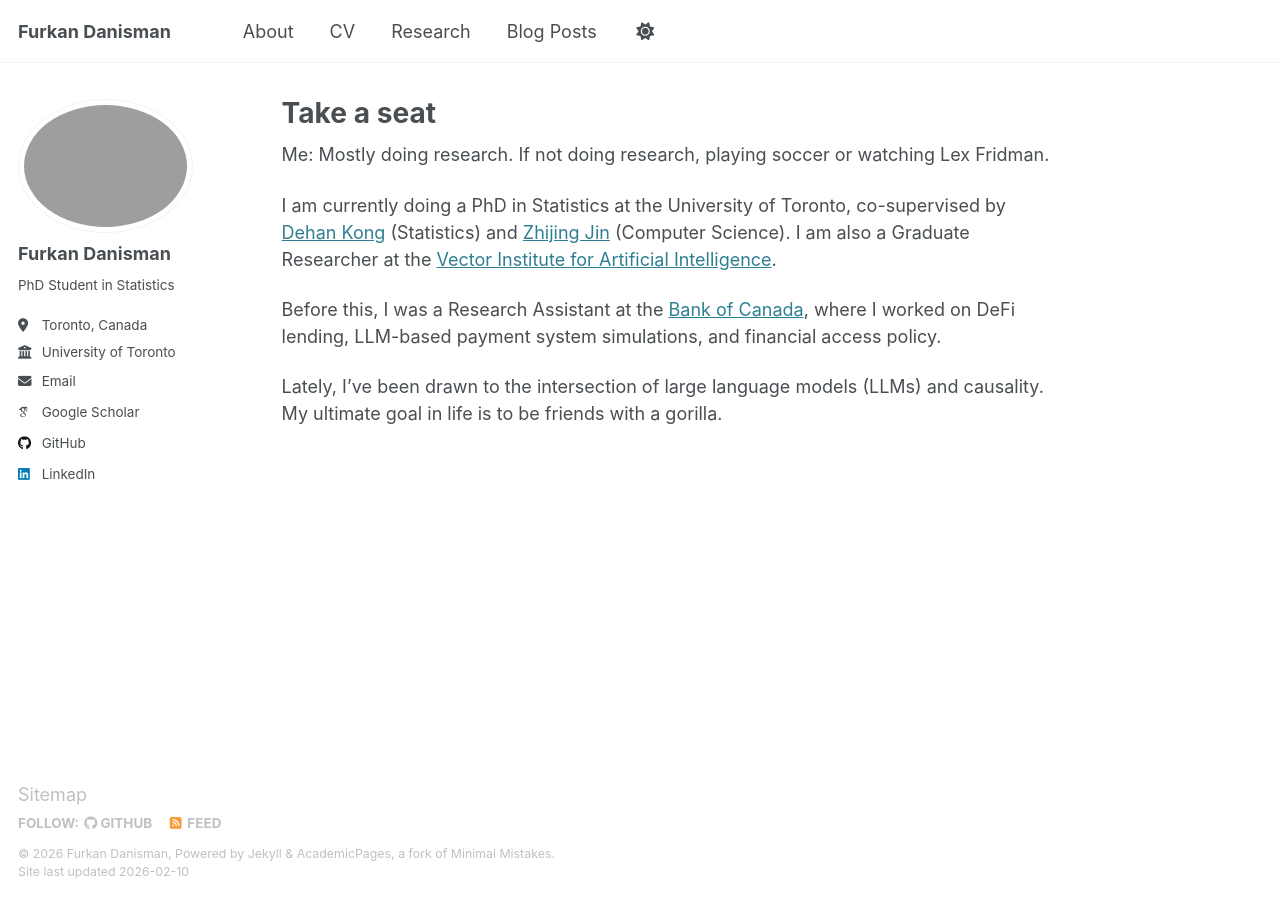
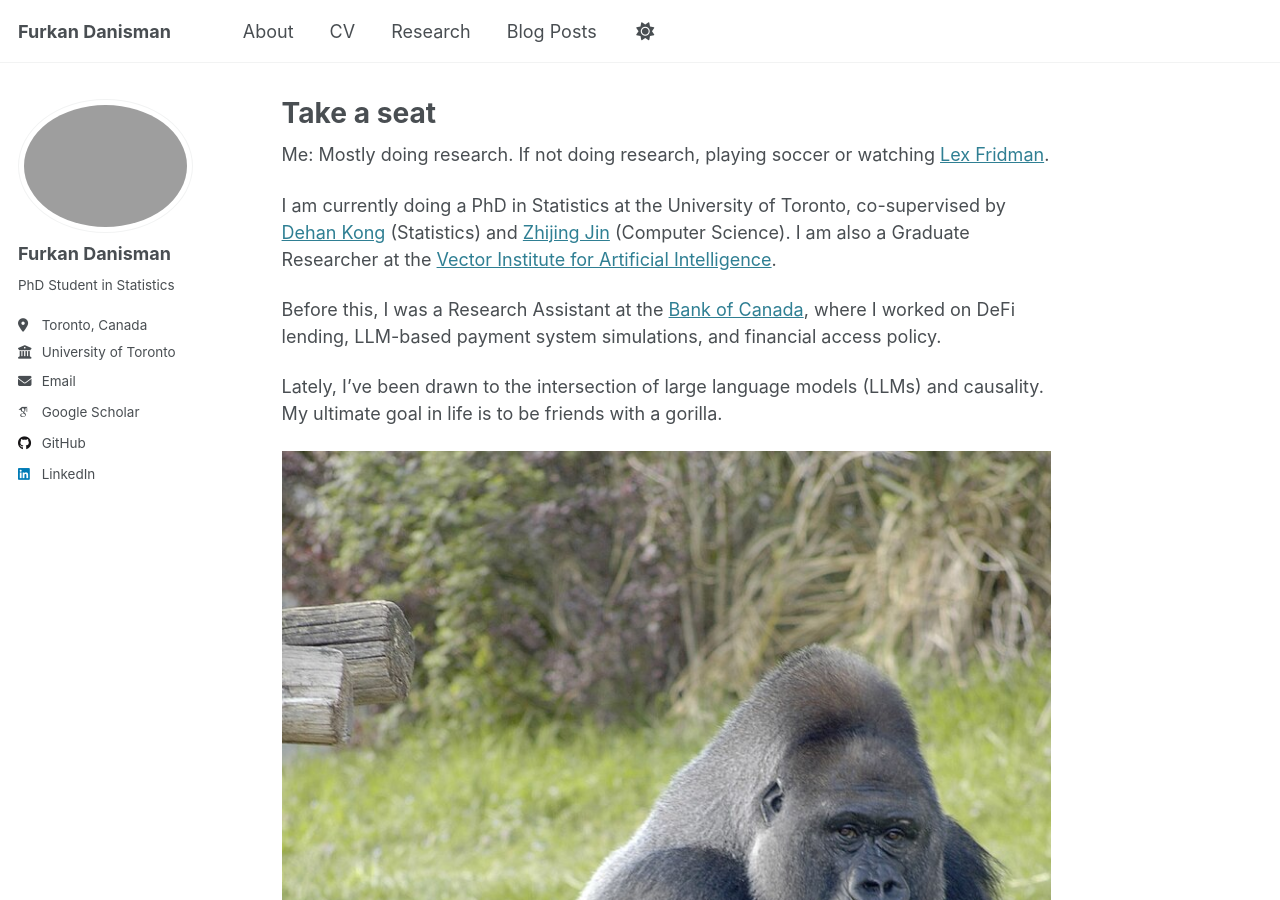
Before and after one commit to FurkanDanisman/FurkanDanisman.github.io, a Jekyll site: the page built from _pages/about.md, in a window 1280 px wide and 900 px high. Built offline with Jekyll 4.4.1, drawn with Linux system fonts in a browser that asks for light colours; some web fonts are replaced; part of the change alters nothing that is shown.

Commit message:
Add Lex Fridman YouTube link and gorilla photo to about page
Co-Authored-By: Claude Opus 4.6 <noreply@anthropic.com>

```diff
--- a/_pages/about.md
+++ b/_pages/about.md
@@ -7,10 +7,12 @@ redirect_from:
   - /about.html
 ---
 
-Me: Mostly doing research. If not doing research, playing soccer or watching Lex Fridman.
+Me: Mostly doing research. If not doing research, playing soccer or watching [Lex Fridman](https://www.youtube.com/@lexfridman).
 
 I am currently doing a PhD in Statistics at the University of Toronto, co-supervised by [Dehan Kong](https://www.statistics.utoronto.ca/people/directories/all-faculty/dehan-kong) (Statistics) and [Zhijing Jin](https://zhijing-jin.com/) (Computer Science). I am also a Graduate Researcher at the [Vector Institute for Artificial Intelligence](https://vectorinstitute.ai/).
 
 Before this, I was a Research Assistant at the [Bank of Canada](https://www.bankofcanada.ca/), where I worked on DeFi lending, LLM-based payment system simulations, and financial access policy.
 
 Lately, I've been drawn to the intersection of large language models (LLMs) and causality. My ultimate goal in life is to be friends with a gorilla.
+
+![Gorilla](/images/gorilla.jpg)
```
Also changed, not shown: images/gorilla.jpg (added).
